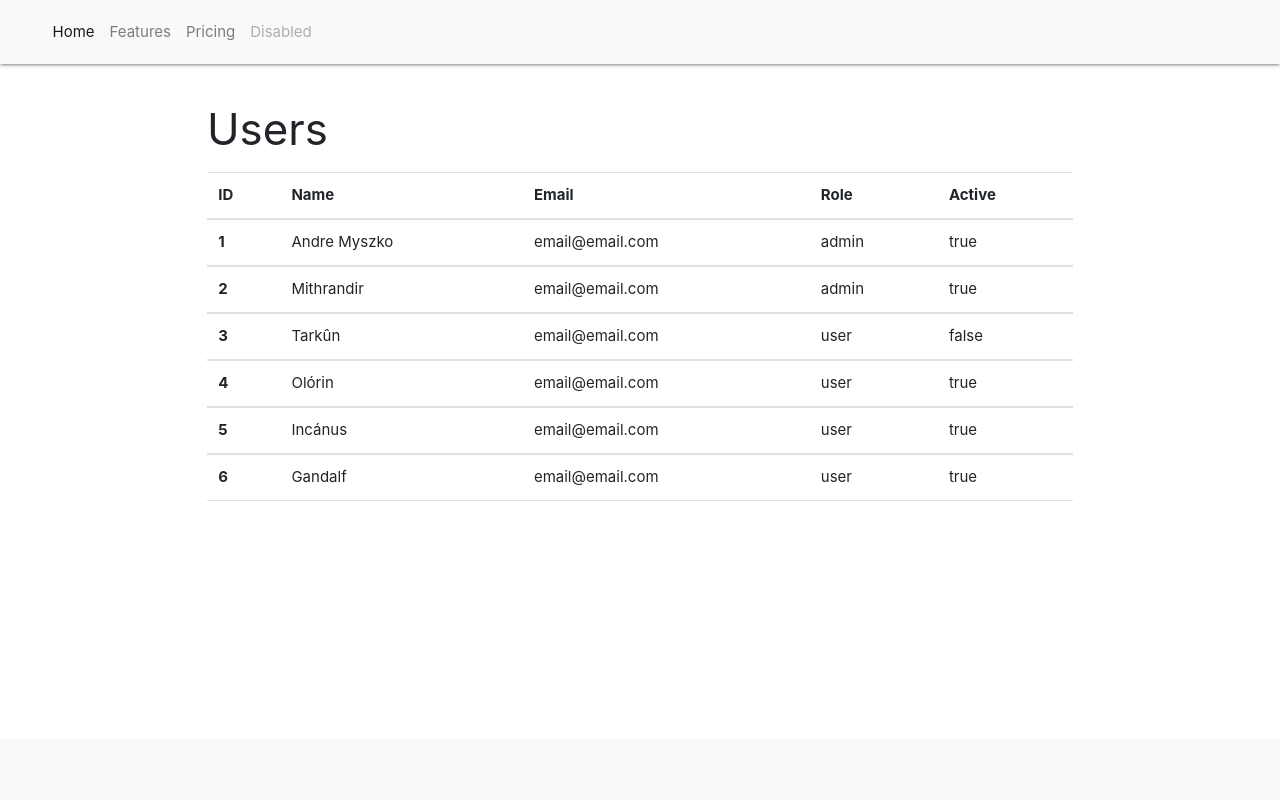
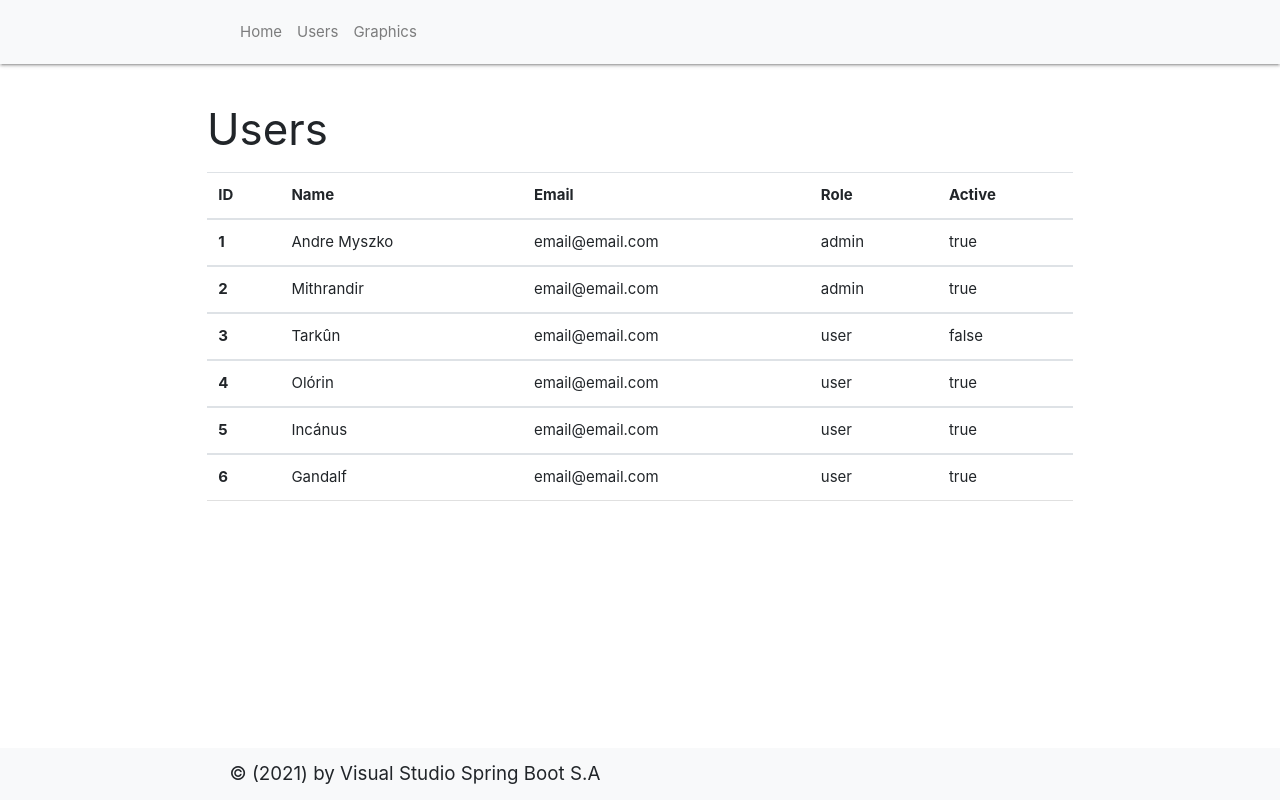
Before and after one commit to AndreMyszko/vsbapi, a Vue app in the folder src/front/: page / in a window 1280 px wide. Built offline with nearby package versions, Linux system fonts and the light colour scheme; no server answers.

Commit message:
update. vue structure

```diff
--- a/src/front/src/components/Footer.vue
+++ b/src/front/src/components/Footer.vue
@@ -1,7 +1,7 @@
 <template>
-    <footer class="footer fixed-bottom mt-auto py-3 bg-light">
-        <div>
-            <p class="navbar-brand ml-4" href="#">{{title}}</p>
+    <footer class="footer fixed-bottom py-2 bg-light">
+        <div class="container">
+            <p class="navbar-brand ml-4 mt-0 mb-0" href="#">{{title}} © (2021) by Visual Studio Spring Boot S.A</p>
         </div>
     </footer>
 </template>
--- a/src/front/src/components/Header.vue
+++ b/src/front/src/components/Header.vue
@@ -1,7 +1,7 @@
 <template>
 
     <nav class="navbar navbar-expand-lg navbar-light bg-light">
-      <div class="container-fluid">
+      <div class="container">
         <a class="navbar-brand" href="#">{{title}}</a>
         <button class="navbar-toggler" type="button" data-bs-toggle="collapse" data-bs-target="#navbarNav" aria-controls="navbarNav" aria-expanded="false" aria-label="Toggle navigation">
           <span class="navbar-toggler-icon"></span>
@@ -9,16 +9,13 @@
         <div class="collapse navbar-collapse" id="navbarNav">
           <ul class="navbar-nav">
             <li class="nav-item">
-              <a class="nav-link active" aria-current="page" href="#">Home</a>
+              <a class="nav-link" href="#">Home</a>
             </li>
             <li class="nav-item">
-              <a class="nav-link" href="#">Features</a>
+              <a class="nav-link" href="#">Users</a>
             </li>
             <li class="nav-item">
-              <a class="nav-link" href="#">Pricing</a>
-            </li>
-            <li class="nav-item">
-              <a class="nav-link disabled" href="#" tabindex="-1" aria-disabled="true">Disabled</a>
+              <a class="nav-link" href="#">Graphics</a>
             </li>
           </ul>
         </div>
```
